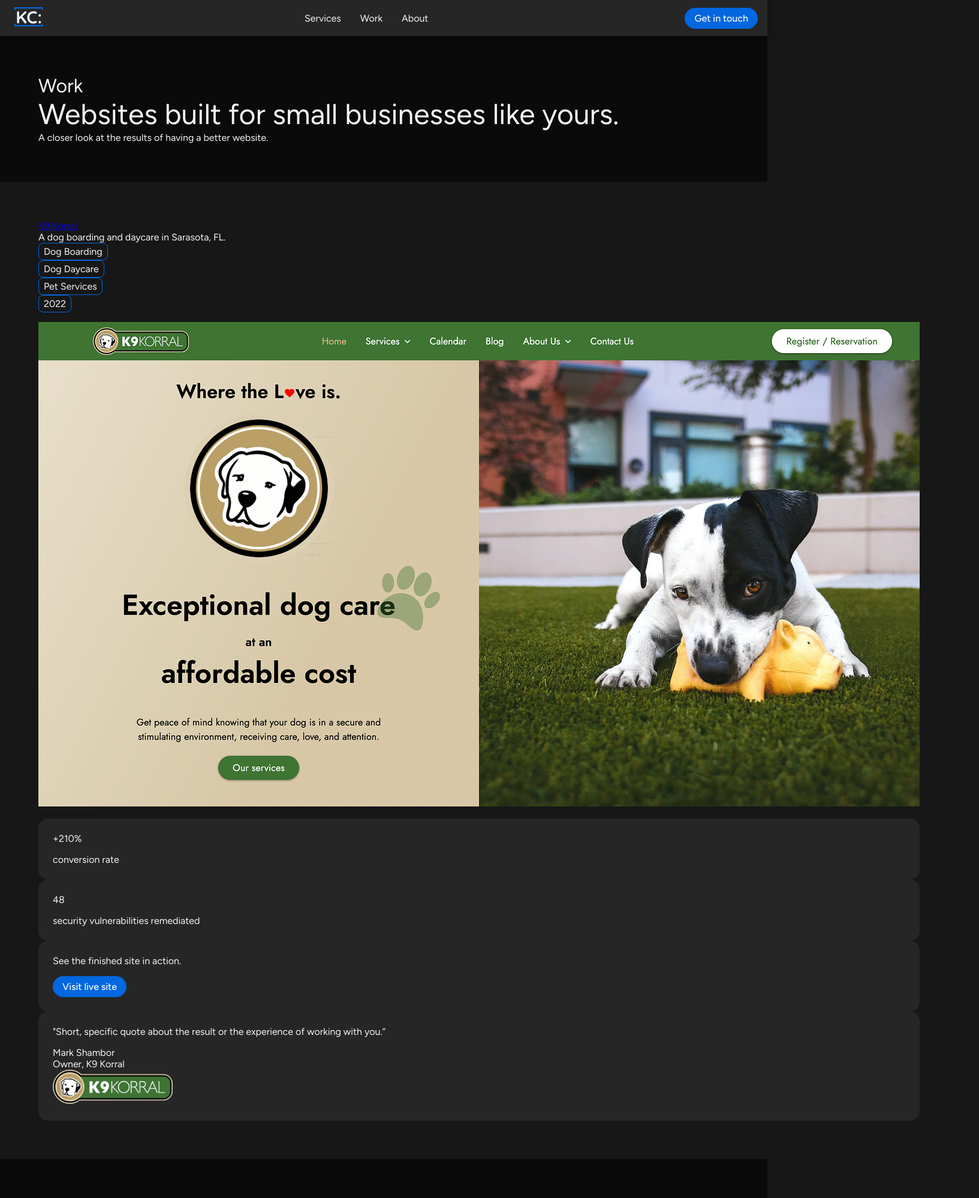
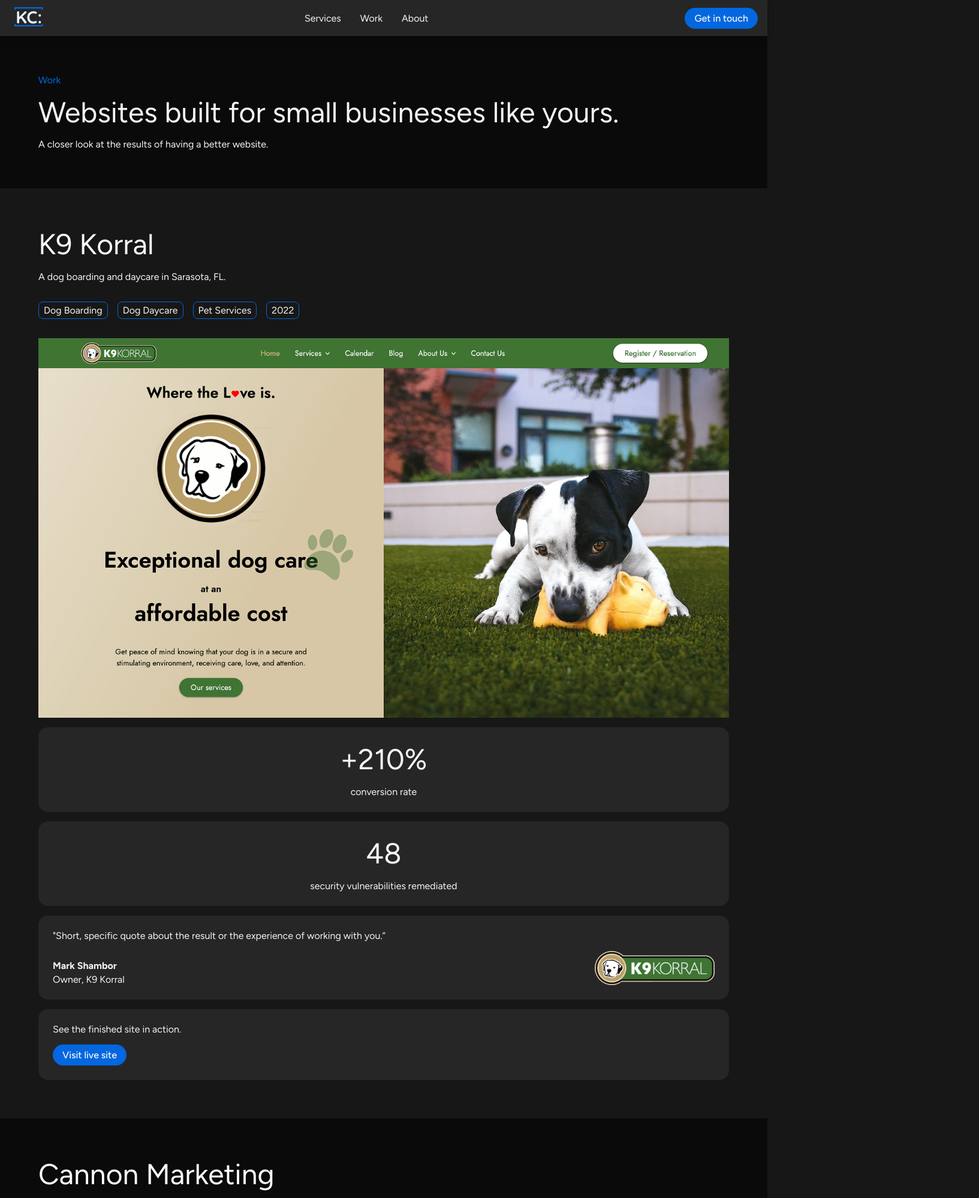
Before and after one commit to kretz-coding/kretzcoding.com, a SvelteKit app in the folder kretz-coding/: page /work in a window 1280 px wide. Shown: the top 1998 px of the page at 60% size, 1633 px wide, since content can reach past the window. Built offline with nearby package versions, Linux system fonts and the light colour scheme.

Commit message:
added styles

```diff
--- a/kretz-coding/src/routes/work/+page.svelte
+++ b/kretz-coding/src/routes/work/+page.svelte
@@ -1,8 +1,7 @@
 <script>
-
-import Tag from "#lib/components/Tag.svelte";
-import Card from "#lib/components/Card.svelte";
-import Button from "#lib/components/Button.svelte";
+    import Tag from "#lib/components/Tag.svelte";
+    import Card from "#lib/components/Card.svelte";
+    import Button from "#lib/components/Button.svelte";
 </script>
 <main>
     <div class="hero-container">
@@ -15,7 +14,7 @@ import Button from "#lib/components/Button.svelte";
         </section>
     </div>
     <div class="k9-korral-container">
-        <section class="k9-korral">
+        <section class="k9-korral work">
             <header>
                 <a href="https://k9korralsrq.com" class="client">K9 Korral</a>
                 <p class="summary">A dog boarding and daycare in Sarasota, FL.</p>
@@ -39,14 +38,6 @@ import Button from "#lib/components/Button.svelte";
                     <p class="label">security vulnerabilities remediated</p>
                 </Card>
                 <Card>
-                    <p class="cta">See the finished site in action.</p>
-                    <Button
-                        variant="filled"
-                        label="Visit live site"
-                        href="https://k9korralsrq.com"
-                    />
-                </Card>
-                <Card>
                     <p class="quote">"Short, specific quote about the result or the experience of working with you.”</p>
                     <div class="company-info">
                         <div class="person-info">
@@ -56,11 +47,19 @@ import Button from "#lib/components/Button.svelte";
                         <img class="logo" src="/k9-korral.svg" alt="K9 Korral logo" />
                     </div>
                 </Card>
+                <Card class="cta-card">
+                    <p class="cta">See the finished site in action.</p>
+                    <Button
+                            variant="filled"
+                            label="Visit live site"
+                            href="https://k9korralsrq.com"
+                    />
+                </Card>
             </footer>
         </section>
     </div>
     <div class="cannon-marketing-container">
-        <section class="cannon-marketing">
+        <section class="cannon-marketing work">
             <header>
                 <p class="client">Cannon Marketing</p>
                 <p class="summary">3rd party marketing and customer service out of Toledo, OH.</p>
@@ -81,15 +80,7 @@ import Button from "#lib/components/Button.svelte";
                 </Card>
                 <Card>
                     <p class="number">+40</p>
-                    <p class="label">phone calls per month</p>
-                </Card>
-                <Card>
-                    <p class="cta">Increase your lead conversions like Cannon Marketing.</p>
-                    <Button
-                            variant="filled"
-                            label="Start a project like this"
-                            href="/contact"
-                    />
+                    <p class="label">more phone calls per month</p>
                 </Card>
                 <Card>
                     <p class="quote">"Short, specific quote about the result or the experience of working with you.”</p>
@@ -101,10 +92,121 @@ import Button from "#lib/components/Button.svelte";
                         <img class="logo" src="/cannon-marketing.svg" alt="Cannon Marketing logo" />
                     </div>
                 </Card>
+                <Card class="cta-card">
+                    <p class="cta">Increase your lead conversions like Cannon Marketing.</p>
+                    <Button
+                            variant="filled"
+                            label="Start a project like this"
+                            href="/contact"
+                    />
+                </Card>
+            </footer>
+        </section>
+    </div>
+    <div class="wilmo-pick-em-container">
+        <section class="wilmo-pick-em work">
+            <header>
+                <p class="client">Wilmo's Pick 'Ems</p>
+                <p class="summary">Custom NFL Pick Em web application with users across the U.S.</p>
+                <div class="tags">
+                    <Tag>Pick 'Em League</Tag>
+                    <Tag>Sports</Tag>
+                    <Tag>Database</Tag>
+                    <Tag>2026</Tag>
+                </div>
+            </header>
+            <div class="website">
+                <img src="/wilmo-pick-em-preview.png" alt="Cannon Marketing website">
+            </div>
+            <footer>
+                <Card>
+                    <p class="number">50+</p>
+                    <p class="label">weekly users</p>
+                </Card>
+                <Card>
+                    <p class="number">~48</p>
+                    <p class="label">hours saved per NFL season</p>
+                </Card>
+                <Card>
+                    <p class="quote">"Short, specific quote about the result or the experience of working with you.”</p>
+                    <div class="company-info">
+                        <div class="person-info">
+                            <p class="name">Joeseph Wilmoth</p>
+                            <p class="position">Owner, Wilmo's Pick 'Ems</p>
+                        </div>
+                        <img class="logo" src="/wilmo-pickems.svg" alt="Wilmo's Pick 'Ems logo" />
+                    </div>
+                </Card>
+                <Card class="cta-card">
+                    <p class="cta">Automate your problems, like Wilmo's Pick 'Ems</p>
+                    <Button
+                            variant="filled"
+                            label="Save time"
+                            href="/contact"
+                    />
+                </Card>
             </footer>
         </section>
     </div>
 </main>
 <style>
+    .hero {
+        h1 {
+            line-height: 3rem;
+            padding-block: 1.25rem;
+        }
+        h2 {
+            color: var(--primary);
+            font-size: 1rem;
+        }
+    }
+    .client {
+        font-size: 3rem;
+        text-decoration: none;
+        color: var(--on-primary);
+    }
+    .work * {
+        display: grid;
+        gap: 1rem;
+    }
 
+    img {
+        max-width: 100%;
+    }
+
+    .tags {
+        display: flex;
+        flex-wrap: wrap;
+        gap: 1rem;
+        margin-block: 1rem;
+    }
+
+    .number {
+        font-size: 3rem;
+        justify-self: center;
+    }
+
+    .label {
+        justify-self: center;
+    }
+
+    .company-info {
+        display: grid;
+        grid-template-columns: 1fr auto;
+    }
+
+    .person-info {
+        gap: 0.25rem;
+        height: fit-content;
+        align-self: end;
+    }
+
+    .name {
+        font-weight: bold;
+    }
+
+    .logo {
+        max-height: 5rem;
+        justify-self: end;
+    }
 </style>
```
Also changed, not shown: kretz-coding/static/wilmo-pick-em-preview.png (added).
